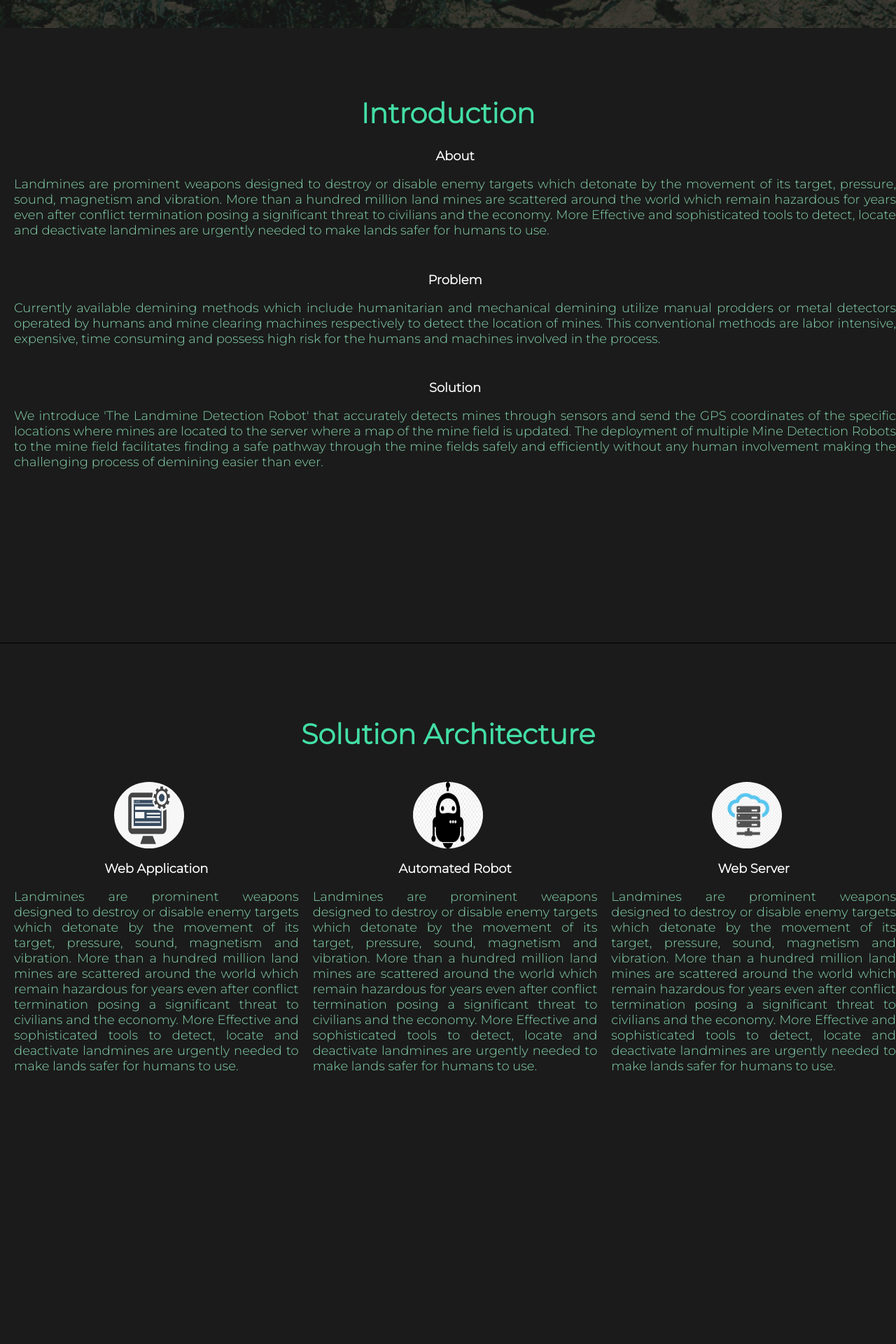
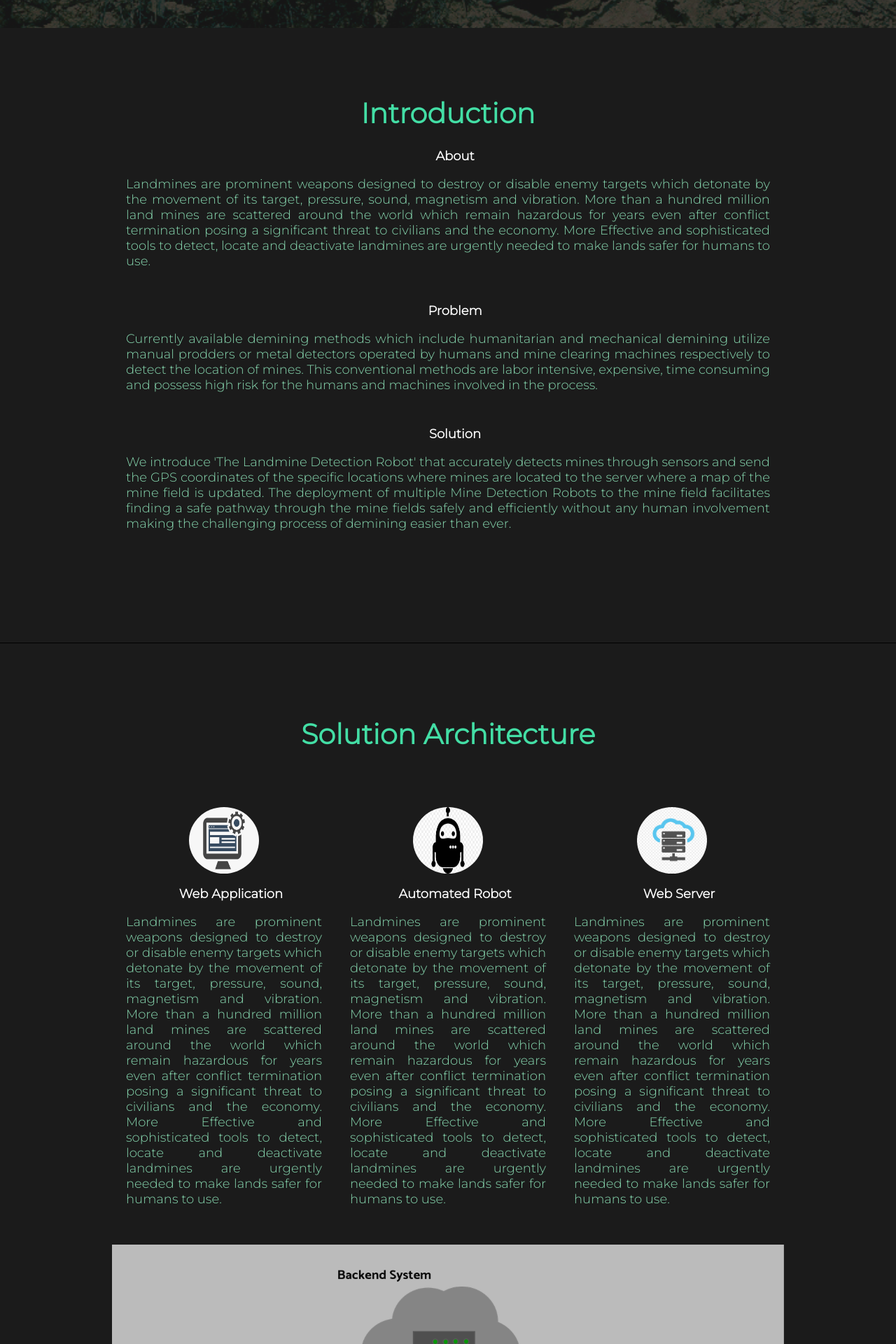
Before and after one commit to cepdnaclk/e17-3yp-Landmine-Detector, a React (Create React App) app in the folder website/: page / in a window 1280 px wide. Shown: the part 840-2760 px from the top of the page at 70% size. Built offline with nearby package versions, Linux system fonts and the light colour scheme.

Commit message:
small_web_update

```diff
--- a/website/src/components/Navbar.js
+++ b/website/src/components/Navbar.js
@@ -58,6 +58,8 @@ function Navbar() {
         </div>
         <hr/>
         <div className='time-area' id='time'>
+        <h1 className='main-topic'>Timeline</h1>
+            <br></br>
             <Timeline_LM/>
         </div>
         <hr/>
--- a/website/src/components/navbar-styles.css
+++ b/website/src/components/navbar-styles.css
@@ -104,6 +104,6 @@ a:hover {
   flex-wrap: wrap;
   flex-direction: row;
   width: 100%;
-  height: 1200px;
+  height: 1500px;
   padding-top: 70px;
 }
--- a/website/src/pages/Introduction/Introduction.css
+++ b/website/src/pages/Introduction/Introduction.css
@@ -19,9 +19,15 @@
 }
 
 .text {
-  text-align: left;
+  text-align: center;
   font-family: 'Montserrat', sans-serif;
   padding-left: 20px;
   color: rgb(134, 214, 174);
   font-size: 24px;
 }
+
+.text-block{
+  width: 75%;
+  margin-left: auto;
+  margin-right: auto;
+}
--- a/website/src/pages/Introduction/Introduction.js
+++ b/website/src/pages/Introduction/Introduction.js
@@ -2,7 +2,7 @@ import './Introduction.css'
 
 function Introduction() {
     return(
-        <div>
+        <div className="text-block">
             <h1 className='main-topic'>Introduction</h1>
             <h1 className='sub-topic'>About</h1>
             <p className='text'>Landmines are prominent weapons designed to destroy or
--- a/website/src/pages/SolutionArchitecture/SolutionArchitecture.css
+++ b/website/src/pages/SolutionArchitecture/SolutionArchitecture.css
@@ -42,6 +42,13 @@
     text-align: justify;
     font-family: 'Montserrat', sans-serif;
     padding-left: 20px;
+    padding-right: 20px;
     color: rgb(134, 214, 174);
     font-size: 18px;
 }
+
+.sol-block{
+  width: 75%;
+  margin-left: auto;
+  margin-right: auto;
+}
--- a/website/src/pages/SolutionArchitecture/SolutionArchitecture.js
+++ b/website/src/pages/SolutionArchitecture/SolutionArchitecture.js
@@ -2,8 +2,10 @@ import './SolutionArchitecture.css'
 
 function SolutionArchitecture() {
     return(
-        <div>
+        <div className='sol-block'>
             <h1 className='main-topic'>Solution Architecture</h1>
+            <br></br>
+            <br></br>
             <br></br>
 
             <div className="SolutionArchitectures">
@@ -36,7 +38,9 @@ function SolutionArchitecture() {
                 </div>
 
             </div>
-
+            <br></br>
+            <br></br>
+            <img alt="" src={process.env.PUBLIC_URL + '/images/Overview.png'} style={{ display: 'block',width:'100%',opacity:'70%'}}/>
 
         </div>
 
--- a/website/src/pages/Timeline_LM/Timeline_LM.css
+++ b/website/src/pages/Timeline_LM/Timeline_LM.css
@@ -4,3 +4,10 @@
     margin-left: auto;
     margin-right: auto;
 }
+
+.main-topic {
+    font-family: 'Montserrat', sans-serif;
+    text-align: center;
+    color: #43dea5;
+    font-size: 40px;
+}
--- a/website/src/pages/Timeline_LM/Timeline_LM.js
+++ b/website/src/pages/Timeline_LM/Timeline_LM.js
@@ -45,6 +45,8 @@ function Timeline_LM() {
 
   return (
     <div className="time">
+
+
     <Timeline align="alternate">
       <TimelineItem>
         <TimelineOppositeContent>
@@ -128,7 +130,26 @@ function Timeline_LM() {
           </Paper>
         </TimelineContent>
       </TimelineItem>
-    </Timeline>
+      <TimelineItem>
+          <TimelineOppositeContent>
+            <WhiteTextTypography>
+              9:30 am
+            </WhiteTextTypography>
+          </TimelineOppositeContent>
+          <TimelineSeparator>
+            <TimelineDot color="secondary">
+            </TimelineDot>
+          </TimelineSeparator>
+          <TimelineContent>
+            <Paper elevation={3} className={classes.paper}>
+              <Typography variant="h6" component="h1">
+                Repeat
+              </Typography>
+              <Typography>Because this is the life you love!</Typography>
+            </Paper>
+          </TimelineContent>
+        </TimelineItem>
+      </Timeline>
     </div>
   );
 }
```
